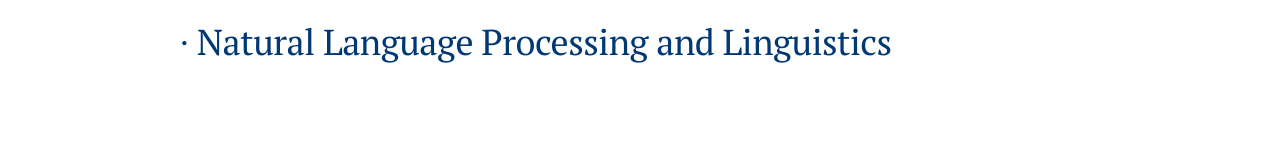
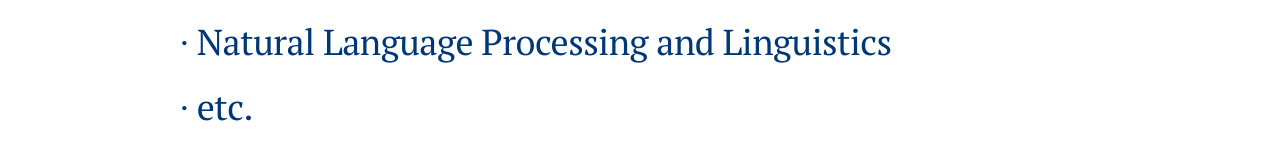
Before and after one commit to finddme/finddme.github.io, a Jekyll site: the page built from blog/home.html, in a window 1280 px wide. Shown: the part 288-448 px from the top of the page. Built offline with Jekyll 4.4.1, drawn with Linux system fonts in a browser that asks for light colours; nearby versions of some CDN libraries; comment, search, counter and statistics services are not loaded.

Commit message:
Update _config.yml

```diff
--- a/_config.yml
+++ b/_config.yml
@@ -67,6 +67,8 @@ newhomenav:
     - '/blog/nlp/'
   ∙ Natural Language Processing and Linguistics:
     - '/blog/nlp_linguistics/'
+  ∙ etc.:
+  - '/blog/etc/'
   #TAGS:
    # - '/blog/tags/'
   #Contents:
```
